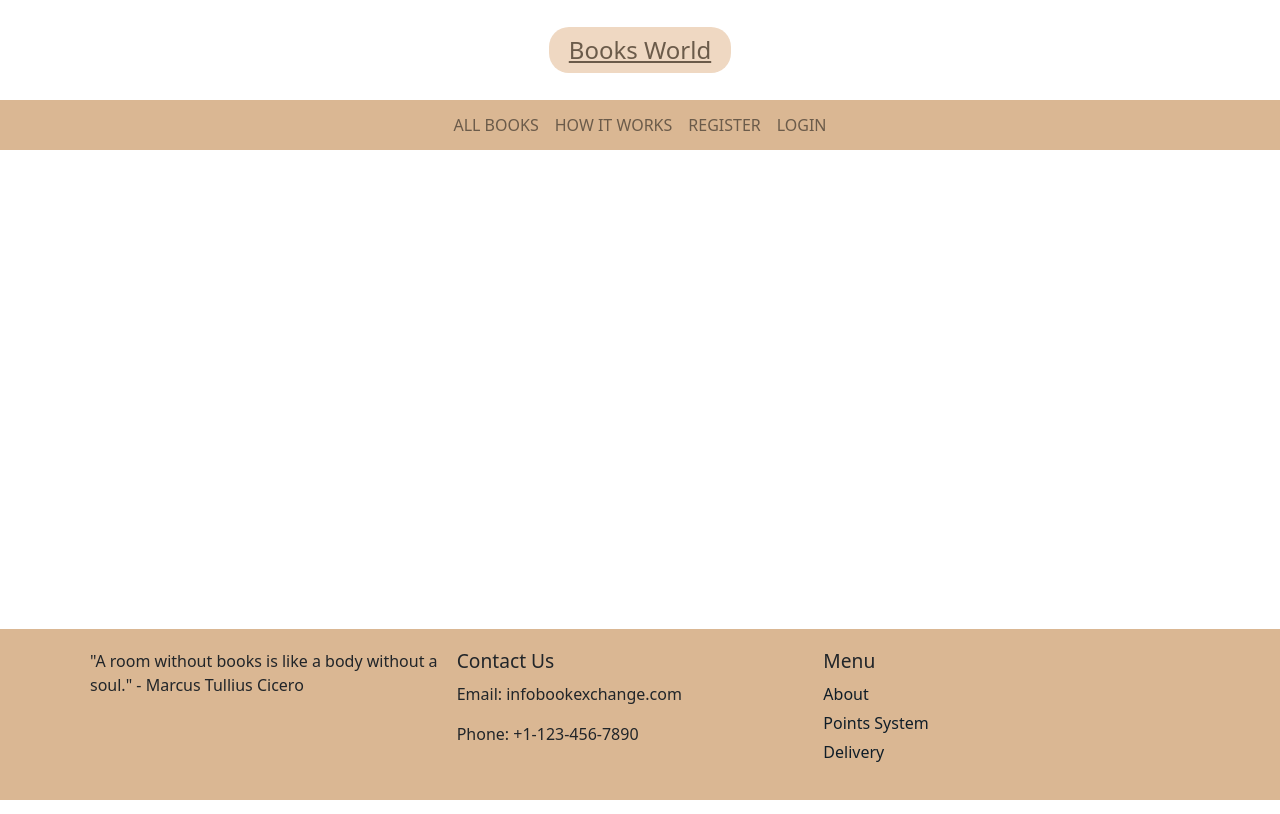
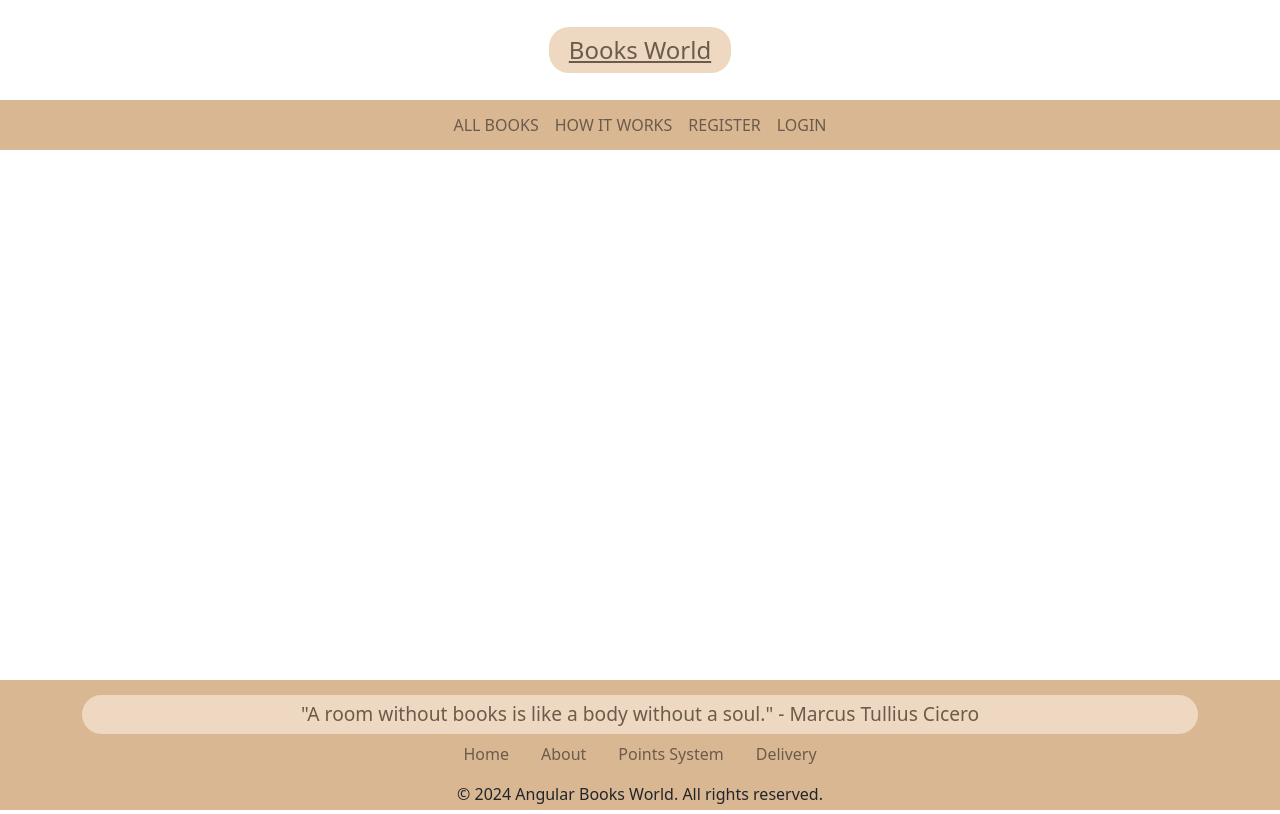
Before and after one commit to dvmitkova/books-world, an Angular app in the folder client/: page /home in a window 1280 px wide. Built offline with nearby package versions, Linux system fonts and the light colour scheme.

Commit message:
Added Footer Design

```diff
--- a/client/src/app/app.component.html
+++ b/client/src/app/app.component.html
@@ -1,4 +1,4 @@
 <app-header />
 <app-navbar />
+<app-footer />
 <router-outlet />
-<app-footer />
--- a/client/src/app/components/pages/home/home.component.css
+++ b/client/src/app/components/pages/home/home.component.css
@@ -1,4 +1,4 @@
-body {
+/* body {
     margin: 0;
     font-family: Arial, sans-serif;
   }
@@ -17,4 +17,4 @@ body {
   .quote p {
     font-size: 1.2rem;
     line-height: 1.6;
-  }
+  } */
--- a/client/src/app/components/pages/home/home.component.html
+++ b/client/src/app/components/pages/home/home.component.html
@@ -1,5 +1,5 @@
-<div class="homepage-container">
+<!-- <div class="homepage-container">
     <div class="quote">
       <p>Welcome to our book swapping community! Dive into a world of literary exchange where every book holds a story and every reader finds a new adventure. Start swapping, start exploring, and let the pages of our virtual bookstore take you on unforgettable journeys. Happy reading!</p>
     </div>
-  </div>
+  </div> -->
--- a/client/src/app/core/footer/footer.component.css
+++ b/client/src/app/core/footer/footer.component.css
@@ -1,58 +1,18 @@
 footer {
-    position: absolute;
-    bottom: 0;
-    width: 100%;
-    background: #dab793;
-    padding: 20px 0;
-    font-weight: 500;
-  }
+  height: 130px;
+  padding: 15px;
+  background-color: var(--header-footer-color);
+  margin-top: 85vh;
+}
 
-  .container {
-    display: flex;
-    justify-content: space-between;
-    align-items: flex-start;
-    margin: 0 auto;
-    padding: 0 20px;
-    box-sizing: border-box;
-  }
+.site-logo{
+  padding: 5px 20px;
+  border-radius: 20px;
+  background-color: var(--secondary-color);
+  color: var(--body-text-color);
+  font-size: 1.2em;
+}
 
-  .quote {
-    flex: 1;
-    align-self: flex-start;
-    text-align: left;
-    display: inline-block;
-  }
-
-  .quote p {
-    font-size: 1rem;
-  }
-
-  .contacts,
-  .menu {
-    flex: 1;
-  }
-
-  h3 {
-    font-size: 1.2rem;
-    margin-bottom: 10px;
-  }
-
-  ul {
-    list-style-type: none;
-    padding: 0;
-  }
-
-  ul li {
-    margin-bottom: 5px;
-  }
-
-  ul li a {
-    color: #0f1d28;
-    text-decoration: none;
-  }
-
-  ul li a:hover {
-    background: #94765a;
-    color: white;
-    cursor: pointer;
-  }
+.nav-link{
+  color: var(--body-text-color)
+}
--- a/client/src/app/core/footer/footer.component.html
+++ b/client/src/app/core/footer/footer.component.html
@@ -1,4 +1,24 @@
 <footer>
+
+  <div class="container">
+    <div class="row">
+      <div class="col-md-12 text-center">
+        <div class="site-logo">"A room without books is like a body without a soul." - Marcus Tullius Cicero</div>
+        <div>
+          <ul class="nav justify-content-center">
+            <li class="nav-item"><a href="" class="nav-link">Home</a></li>
+            <li class="nav-item"><a href="" class="nav-link">About</a></li>
+            <li class="nav-item"><a href="" class="nav-link">Points System</a></li>
+            <li class="nav-item"><a href="" class="nav-link">Delivery</a></li>
+          </ul>
+        </div>
+        <p class="mb-2 mt-2">© 2024 Angular Books World. All rights reserved. </p>
+      </div>
+    </div>
+  </div>
+</footer>
+
+<!-- <footer>
     <div class="container">
       <div class="quote">
         <p>"A room without books is like a body without a soul." - Marcus Tullius Cicero</p>
@@ -17,4 +37,4 @@
         </ul>
       </div>
     </div>
-  </footer>
+  </footer> -->
```
